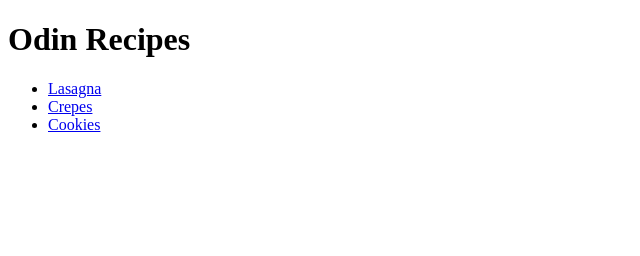
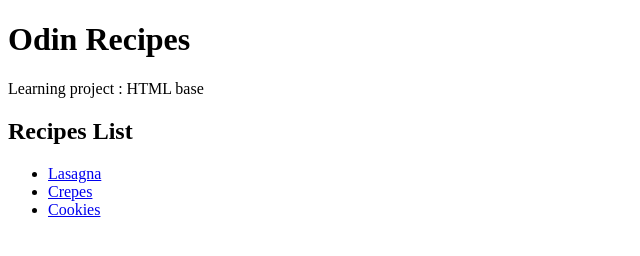
Before and after one commit to Marie426/odin-recipes, a plain HTML site: page index.html in a window 1280 px wide. Shown: the whole page, without its empty margins (0-640 px from the left). Drawn offline with Linux system fonts and the light colour scheme.

Commit message:
Addition of copyright in text, addition on the main

```diff
--- a/index.html
+++ b/index.html
@@ -9,6 +9,9 @@
 
     <body>
         <h1>Odin Recipes</h1>
+        <p>Learning project : HTML base</p>
+
+        <h2>Recipes List</h2>
         <ul>
             <li><a href="recipes/lasagna.html">Lasagna</a></li>
             <li><a href="recipes/crepes.html">Crepes</a></li>
```
Also changed, not shown: recipes/cookies.html (+2 -1 lines), recipes/lasagna.html (+2 -1 lines).
